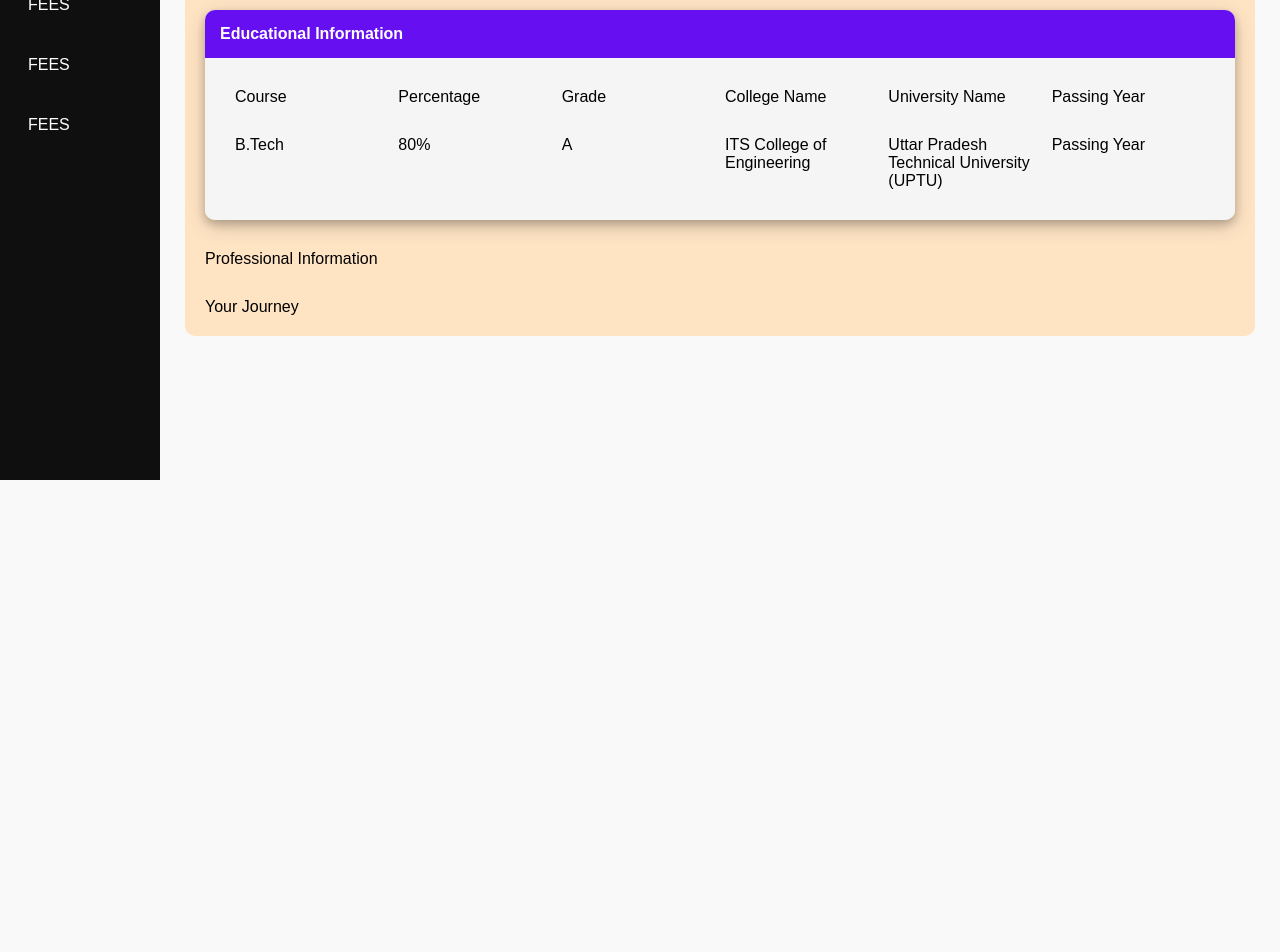
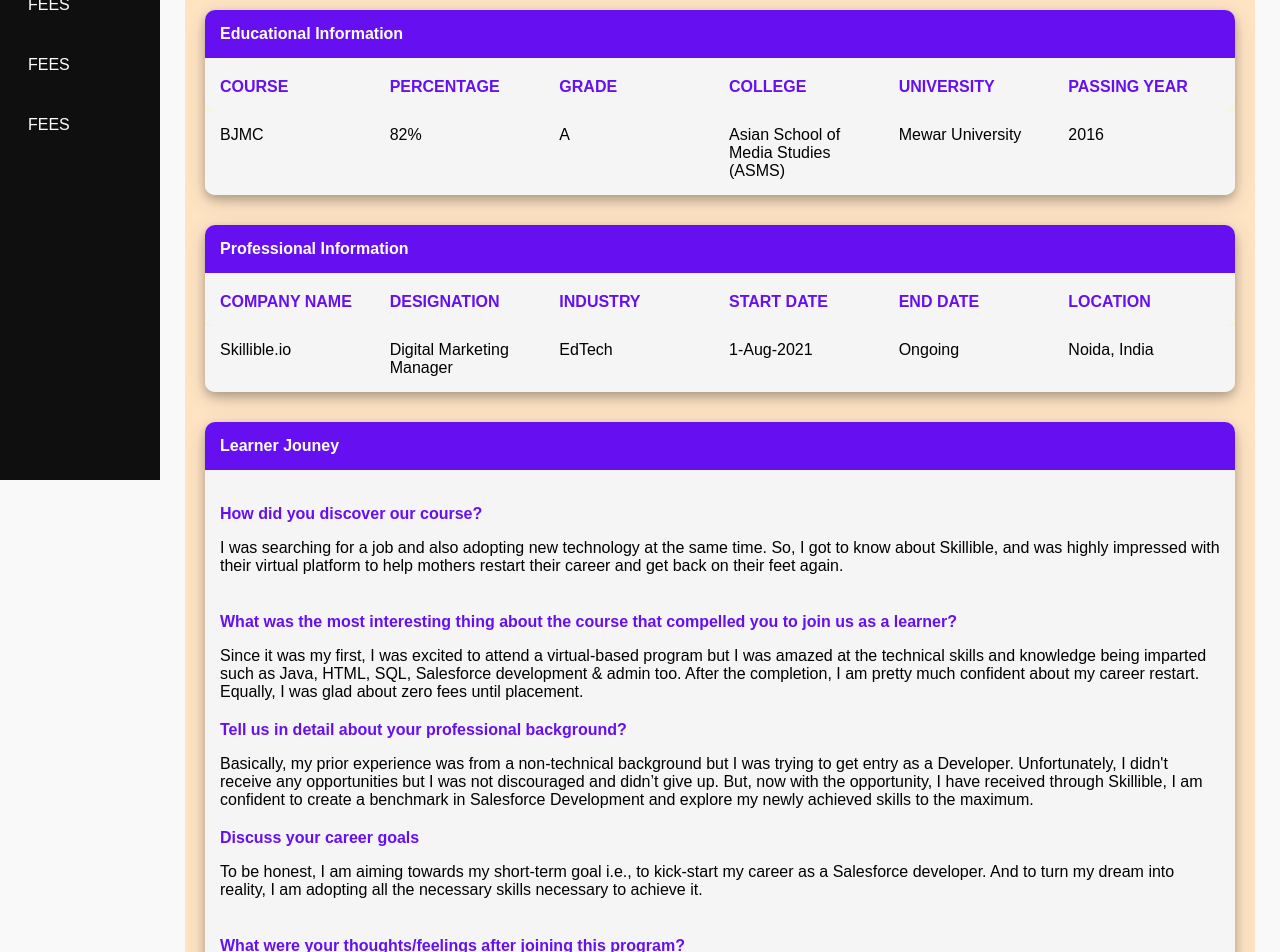
Before and after one commit to tekra-666/react-lms, a React (Create React App) app: page / in a window 1280 px wide. Shown: the part 320-1272 px from the top of the page. Before the commit the page ends 800 px from the top, so only its background shows below. Built offline with nearby package versions, Linux system fonts and the light colour scheme.

Commit message:
modified:   src/App.js 	modified:   src/Pages/Candidate/ProfileCandidate.css 	modified:   src/Pages/Candidate/ProfileCandidate.js

```diff
--- a/src/App.js
+++ b/src/App.js
@@ -8,15 +8,10 @@ import ProfileCandidate from "./Pages/Candidate/ProfileCandidate.js";
 
 
 const App = () => {
-
-
   return (
-
-
     <div className="app">
       <Header/>
       <SidebarPrimary/>
-
       <main>
         <ProfileCandidate/>
       </main>
--- a/src/Pages/Candidate/ProfileCandidate.css
+++ b/src/Pages/Candidate/ProfileCandidate.css
@@ -1,6 +1,5 @@
 .card-style {
   background-color: beige;
-  border-radius: 10px;
 }
 
 .card-padding {
@@ -39,27 +38,32 @@
   display: grid;
   align-items: center;
   grid-template-rows: repeat(6, 1fr);
-
-
 }
 
 .info-education {
   display: grid;
   grid-template-columns: repeat(6, 1fr);
   row-gap: 20px;
-  column-gap: 10px;
-
+  column-gap: 18px;
 }
 
-.info-education-grid {
 
+.candidate-journey {
+  display: grid;
+  grid-template-rows: repeat(18, 1fr);
 }
 
-/* Common Card-Info Styles */
+/* Common Information Card Styles */
 
 .card {
   border-radius: 10px 10px 10px 10px;
   box-shadow: 0 4px 8px 0 rgba(0, 0, 0, 0.2), 0 6px 20px 0 rgba(0, 0, 0, 0.19);
+}
+
+.card-body {
+  background-color: whitesmoke;
+  padding: 15px;
+  border-radius: 0 0 10px 10px;
 }
 
 .card-title {
@@ -70,8 +74,8 @@
   border-radius: 10px 10px 0 0;
 }
 
-.card-body {
-  background-color: whitesmoke;
-  padding: 15px;
-  border-radius: 0 0 10px 10px;
+.card-info-title {
+  font-weight: 600;
+  color: #6610f2;
+  padding-top: 20px;
 }
--- a/src/Pages/Candidate/ProfileCandidate.js
+++ b/src/Pages/Candidate/ProfileCandidate.js
@@ -7,6 +7,8 @@ import ProfilePhoto from '../../Assets/photo.jpg';
 const ProfileCandidate = () => {
   return (
     <div className="profile-candidate">
+
+      {/* Candidate Personal Information */}
       <div className="card-info-personal card-style">
         <div className="profile-photo">
           <img src={ProfilePhoto} alt="profile photo" />
@@ -21,33 +23,90 @@ const ProfileCandidate = () => {
         </div>
       </div>
 
+      {/* Candidate Educational Information */}
       <div className="card-style card">
         <div className="card-title">Educational Information</div>
-        <div className="card-body">
-          <div className="card-body info-education">
-            <div>Course</div>
-            <div>Percentage</div>
-            <div>Grade</div>
-            <div>College Name</div>
-            <div>University Name</div>
-            <div>Passing Year</div>
+        <div>
+          <div className="card-body card-info-title info-education">
+            <div>COURSE</div>
+            <div>PERCENTAGE</div>
+            <div>GRADE</div>
+            <div>COLLEGE</div>
+            <div>UNIVERSITY</div>
+            <div>PASSING YEAR</div>
           </div>
           <div className="card-body info-education">
-            <div>B.Tech</div>
-            <div>80%</div>
+            <div>BJMC</div>
+            <div>82%</div>
             <div>A</div>
-            <div>ITS College of Engineering</div>
-            <div>Uttar Pradesh Technical University (UPTU)</div>
-            <div>Passing Year</div>
+            <div>Asian School of Media Studies (ASMS)</div>
+            <div>Mewar University</div>
+            <div>2016</div>
           </div>
         </div>
 
       </div>
 
-      <div>Professional Information</div>
+      {/* Candidate Professional Information */}
+      <div className="card-style card">
+        <div className="card-title">Professional  Information</div>
+        <div>
+          <div className="card-body card-info-title info-education">
+            <div>COMPANY NAME</div>
+            <div>DESIGNATION</div>
+            <div>INDUSTRY</div>
+            <div>START DATE</div>
+            <div>END DATE</div>
+            <div>LOCATION</div>
+          </div>
+          <div className="card-body info-education">
+            <div>Skillible.io</div>
+            <div>Digital Marketing Manager</div>
+            <div>EdTech</div>
+            <div>1-Aug-2021</div>
+            <div>Ongoing</div>
+            <div>Noida, India</div>
+          </div>
+          </div>
+      </div>
 
-      <div>Your Journey</div>
-
+      {/* Candidate Journey Information */}
+      <div className="card-style card">
+        <div className="card-title">Learner Jouney</div>
+        <div>
+          <div className="card-body candidate-journey">
+            <div className="card-info-title ques">How did you discover our course?</div>
+            <div className="ans">I was searching for a job and also adopting new technology at the same time. So, I got to know about Skillible, and was highly impressed with their virtual platform to help mothers restart their career and get back on their feet again.
+            </div>
+            <div className="card-info-title ques">What was the most interesting thing about the course that compelled you to join us as a learner?
+            </div>
+            <div>Since it was my first, I was excited to attend a virtual-based program but I was amazed at the technical skills and knowledge being imparted such as Java, HTML, SQL, Salesforce development & admin too. After the completion, I am pretty much confident about my career restart. Equally, I was glad about zero fees until placement.
+            </div>
+            <div className="card-info-title ques">Tell us in detail about your professional background?</div>
+            <div>Basically, my prior experience was from a non-technical background but I was trying to get entry as a Developer. Unfortunately, I didn't receive any opportunities but I was not discouraged and didn’t give up. But, now with the opportunity, I have received through Skillible, I am confident to create a benchmark in Salesforce Development and explore my newly achieved skills to the maximum.
+            </div>
+            <div className="card-info-title ques">Discuss your career goals</div>
+            <div>To be honest, I am aiming towards my short-term goal i.e., to kick-start my career as a Salesforce developer. And to turn my dream into reality, I am adopting all the necessary skills necessary to achieve it.
+            </div>
+            <div className="card-info-title ques">What were your thoughts/feelings after joining this program?</div>
+            <div>Initially, I was confused about the course but slowly and steadily, as I was exposed to a fresh set of skills, I was confident in my decision to restart my career with Skillible.  And, after a while I was able to solve the tasks assigned to me by the trainers.
+            </div>
+            <div className="card-info-title ques">Share your experiences on learner engagement</div>
+            <div>My favorite was the doubt-clearing sessions where each of our questions was addressed through a satisfactory answer. Not just that, but even if we missed any sessions due to an emergency, they were gracious enough to arrange an alternate session for us.
+            </div>
+            <div className="card-info-title ques">What do you hope to gain after the completion of this course?</div>
+            <div>My gain has been absolute because after attending Skillible’s online classes, I want to enrol for more online classes.  The Salesforce development course has helped me a lot in restarting my career in the right direction.
+            </div>
+            <div className="card-info-title ques">How has Skillible & Salesforce supported you in becoming a technological professional?</div>
+            <div>
+            Skillible and Salesforce provide a perfect blend of technical and conceptual knowledge. I got a chance to learn skills like HTM, java, CSS, Salesforce, and SQL. Proper attention was paid to clear individual doubts & conceptual understanding was built to develop learning opportunities for me.
+            </div>
+            <div className="card-info-title ques">Discuss in detail the dream role/job you expect from Skillible</div>
+            <div>As discussed earlier, I want to see myself as a successful Salesforce developer and utilize all my skills to demonstrate my caliber.  I am sure by learning these technical skills like apex trigger, SOQL query, Apex coding, and Governor limit will help me in enhancing my technical aptitude. Last but not the least, I have immense faith in Skillible, which will help me in achieving my dream job goal.
+            </div>
+          </div>
+        </div>
+      </div>
     </div>
   )
 }
```
